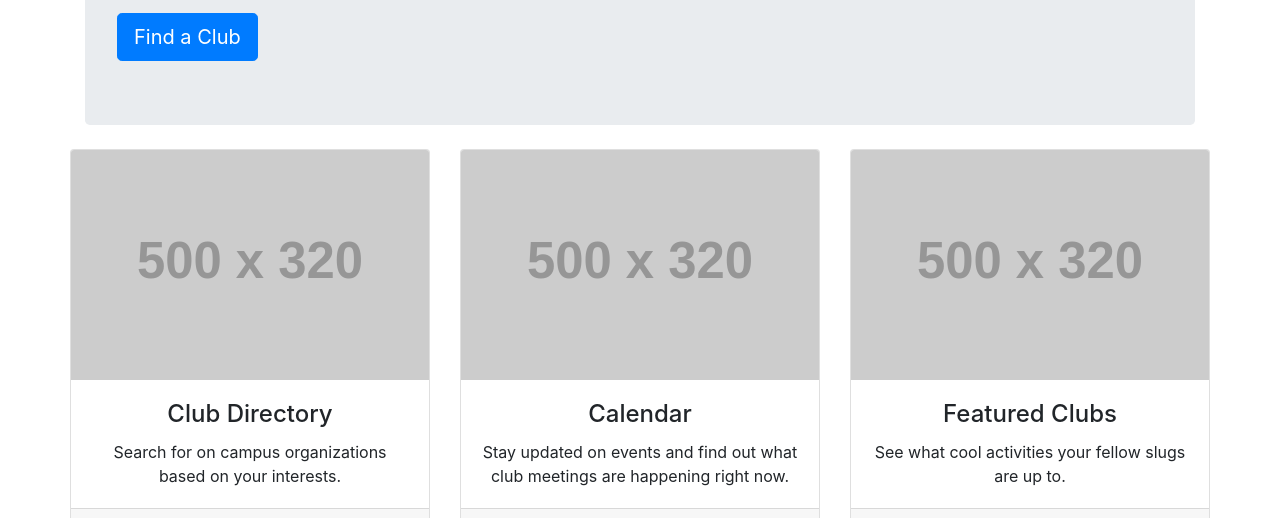
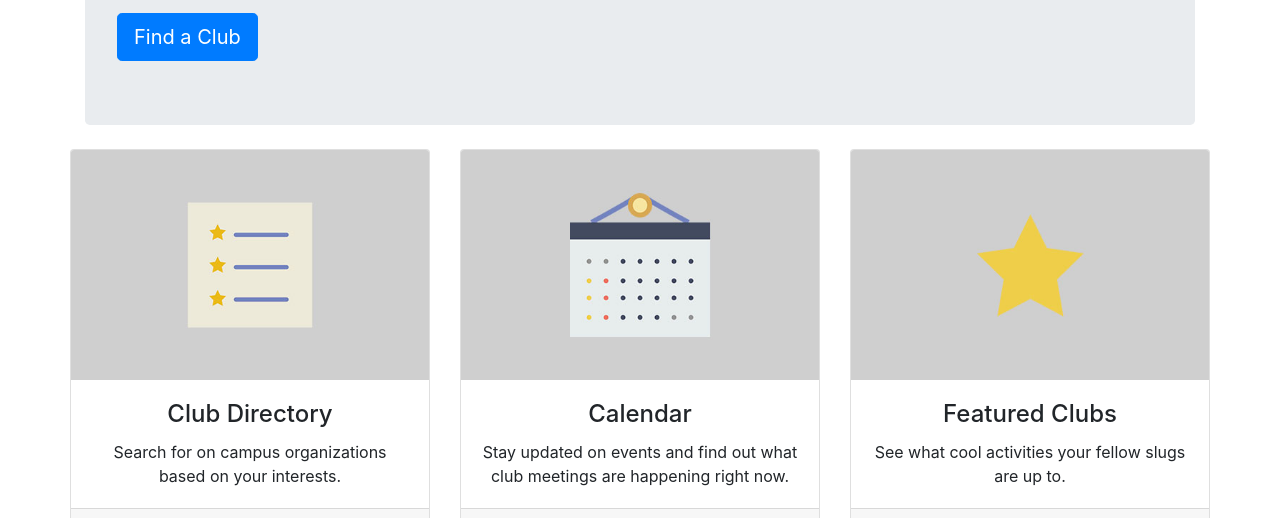
Before and after one commit to katekaho/clubs-for-slugs, a plain HTML site: page index.html in a window 1280 px wide. Shown: the part 271-789 px from the top of the page. Drawn offline with Linux system fonts and the light colour scheme; placeholder pictures from the web are drawn by us.

Commit message:
home page images added

```diff
--- a/index.html
+++ b/index.html
@@ -64,7 +64,7 @@
         <div class="card-deck">
 
           <div class="card">
-            <img class="card-img-top" src="http://placehold.it/500x320" alt="Card image cap">
+            <img class="card-img-top" src="img/orgs-icon.jpg" alt="Card image cap">
             <div class="card-body">
               <h4 class="card-title">Club Directory</h4>
               <p class="card-text">Search for on campus organizations based on your interests.</p>
@@ -75,7 +75,7 @@
           </div>
 
           <div class="card">
-            <img class="card-img-top" src="http://placehold.it/500x320" alt="Card image cap">
+            <img class="card-img-top" src="img/calendar-icon.jpg" alt="Card image cap">
             <div class="card-body">
               <h4 class="card-title">Calendar</h4>
               <p class="card-text">Stay updated on events and find out what club meetings are happening right now.</p>
@@ -86,7 +86,7 @@
           </div>
 
           <div class="card">
-            <img class="card-img-top" src="http://placehold.it/500x320" alt="Card image cap">
+            <img class="card-img-top" src="img/featured-icon.jpg" alt="Card image cap">
             <div class="card-body">
               <h4 class="card-title">Featured Clubs</h4>
               <p class="card-text">See what cool activities your fellow slugs are up to.</p>
```
Also changed, not shown: img/calendar-icon.jpg (added), img/featured-icon.jpg (added), img/orgs-icon.jpg (added).
